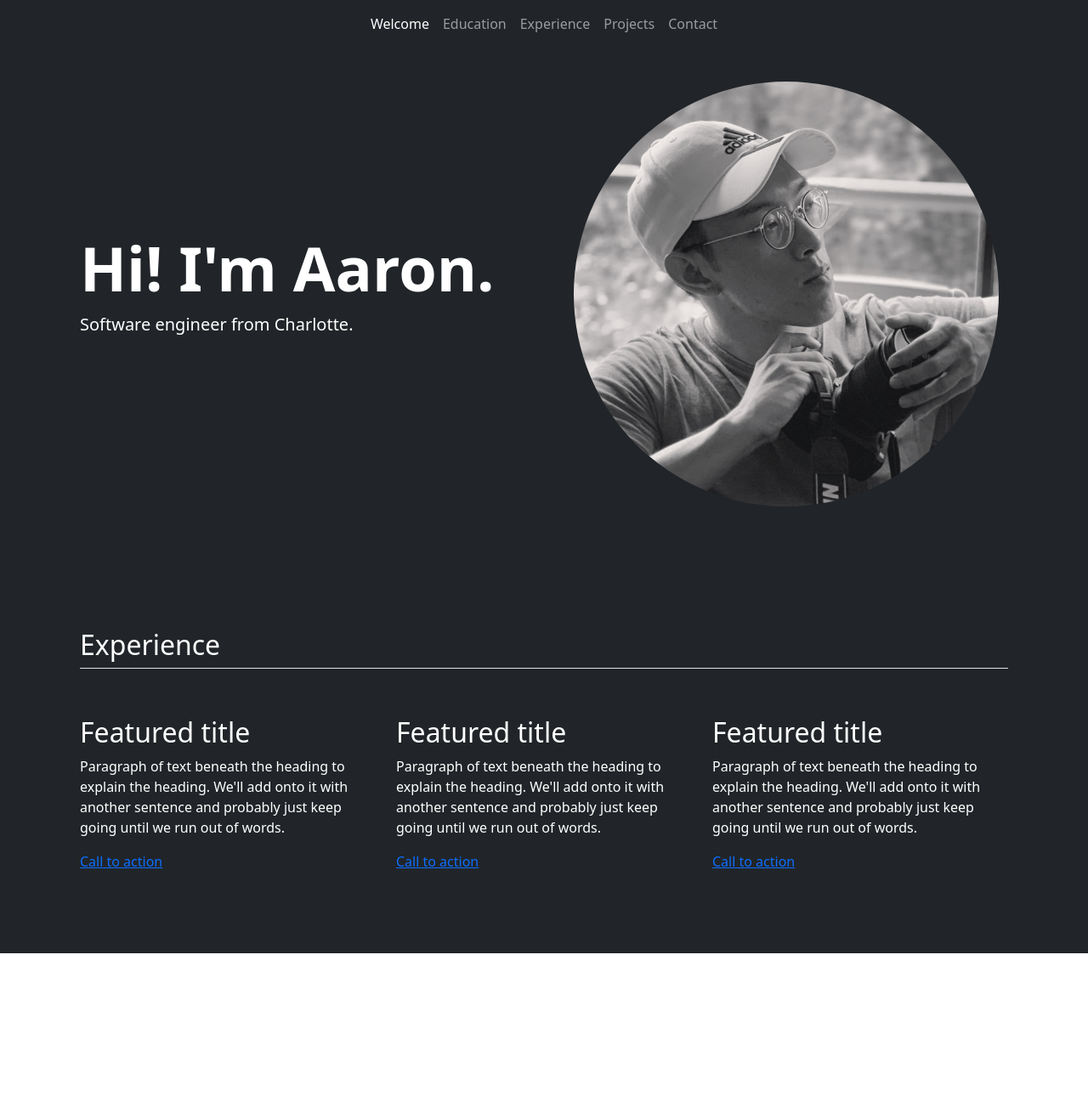
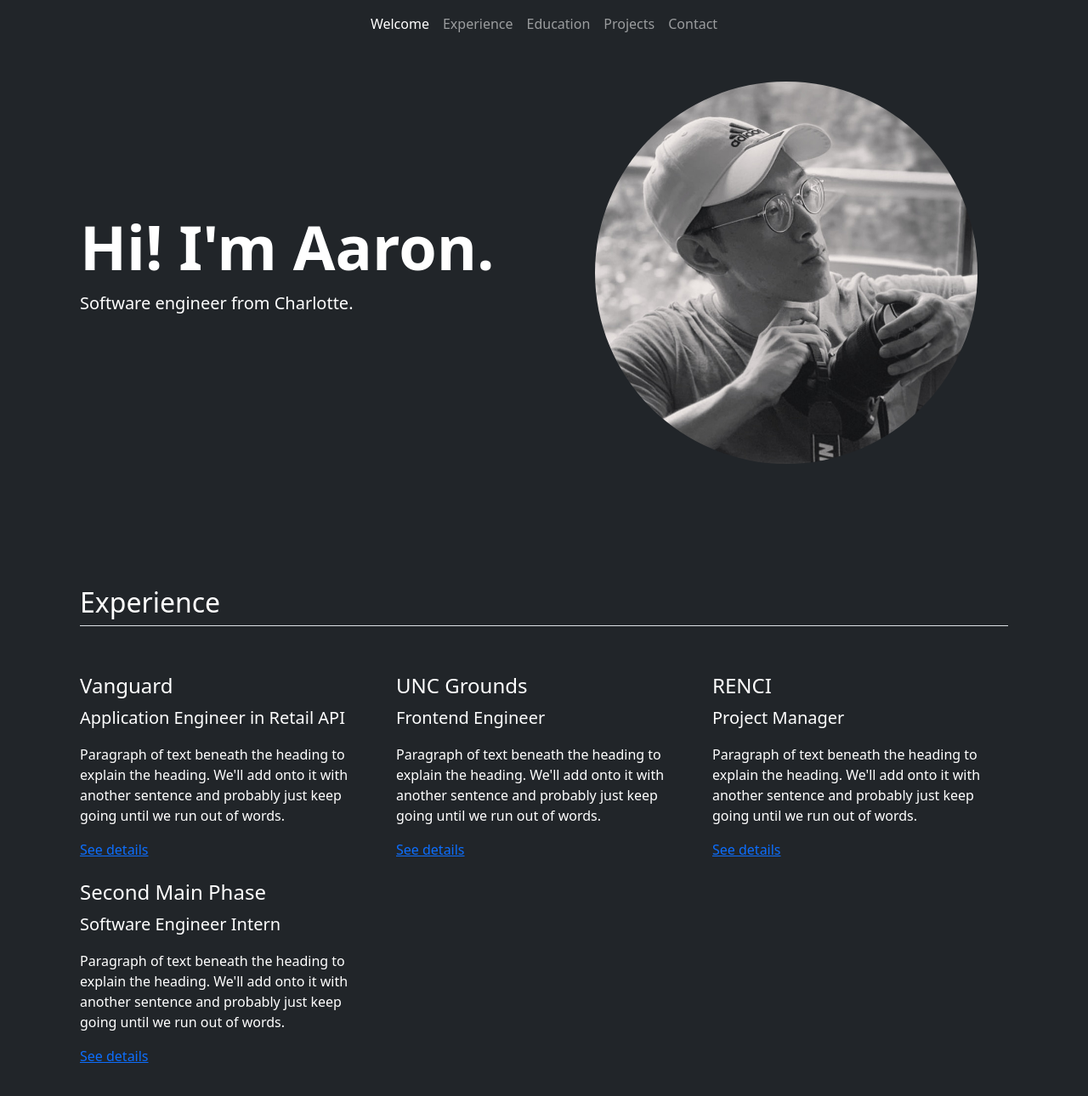
Before and after one commit to aarozhang/portfolio, a React (Create React App) app in the folder aaron-portfolio/: page / in a window 1280 px wide. Shown: the top 1290 px of the page at 85% size. Before the commit the page ends 1122 px from the top, so only its background shows below. Built offline with nearby package versions, Linux system fonts and the light colour scheme.

Commit message:
reorganized into components folder

```diff
--- a/aaron-portfolio/src/App.js
+++ b/aaron-portfolio/src/App.js
@@ -1,124 +1,62 @@
 import "bootstrap/dist/css/bootstrap.min.css";
-import headshot from "./headshot3.jpg";
+import Navbar from "./components/navbar/navbar/navbar";
+import Title from "./components/navbar/title/title";
 
-function Navbar() {
-    return (
-        <nav
-            class="navbar navbar-expand-lg navbar-dark bg-dark fixed-top"
-            aria-label="Tenth navbar example"
-        >
-            <div class="container-fluid">
-                <button
-                    class="navbar-toggler"
-                    type="button"
-                    data-bs-toggle="collapse"
-                    data-bs-target="#navbarsExample08"
-                    aria-controls="navbarsExample08"
-                    aria-expanded="false"
-                    aria-label="Toggle navigation"
-                >
-                    <span class="navbar-toggler-icon"></span>
-                </button>
-
-                <div
-                    class="collapse navbar-collapse justify-content-md-center"
-                    id="navbarsExample08"
-                >
-                    <ul class="navbar-nav">
-                        <li class="nav-item">
-                            <a class="nav-link active" aria-current="page" href="#">
-                                Welcome
-                            </a>
-                        </li>
-                        <li class="nav-item">
-                            <a class="nav-link" href="#">
-                                Education
-                            </a>
-                        </li>
-                        <li class="nav-item">
-                            <a class="nav-link" href="#">
-                                Experience
-                            </a>
-                        </li>
-                        <li class="nav-item">
-                            <a class="nav-link" href="#">
-                                Projects
-                            </a>
-                        </li>
-                        <li class="nav-item">
-                            <a class="nav-link" href="#">
-                                Contact
-                            </a>
-                        </li>
-                    </ul>
-                </div>
-            </div>
-        </nav>
-    );
-}
-
-function Title() {
-    return (
-        <div class="container col-xxl-8 px-4 py-5">
-            <div class="row flex-lg-row-reverse align-items-center g-5 py-5">
-                <div class="col-10 col-sm-8 col-lg-6">
-                    <img
-                        src={headshot}
-                        class="d-block mx-lg-auto img-fluid rounded-circle"
-                        alt="Headshot"
-                        width="500"
-                        height="300"
-                        loading="lazy"
-                    ></img>
-                </div>
-                <div class="col-lg-6">
-                    <h1 class="display-2 fw-bold lh-1 mb-3">Hi! I'm Aaron.</h1>
-                    <p class="lead">Software engineer from Charlotte.</p>
-                </div>
-            </div>
-        </div>
-    );
-}
-
-function Education() {
+function Experience() {
     return (
         <div class="container px-4 py-5" id="featured-3">
             <h2 class="pb-2 border-bottom">Experience</h2>
             <div class="row g-4 py-5 row-cols-1 row-cols-lg-3">
                 <div class="feature col">
                     <div class="feature-icon bg-primary bg-gradient"></div>
-                    <h2>Featured title</h2>
+                    <h4>Vanguard</h4>
+                    <p class="lead">Application Engineer in Retail API</p>
                     <p>
                         Paragraph of text beneath the heading to explain the heading. We'll add onto
                         it with another sentence and probably just keep going until we run out of
                         words.
                     </p>
                     <a href="#" class="icon-link">
-                        Call to action
+                        See details
                     </a>
                 </div>
                 <div class="feature col">
                     <div class="feature-icon bg-primary bg-gradient"></div>
-                    <h2>Featured title</h2>
+                    <h4>UNC Grounds</h4>
+                    <p class="lead">Frontend Engineer</p>
                     <p>
                         Paragraph of text beneath the heading to explain the heading. We'll add onto
                         it with another sentence and probably just keep going until we run out of
                         words.
                     </p>
                     <a href="#" class="icon-link">
-                        Call to action
+                        See details
                     </a>
                 </div>
                 <div class="feature col">
                     <div class="feature-icon bg-primary bg-gradient"></div>
-                    <h2>Featured title</h2>
+                    <h4>RENCI</h4>
+                    <p class="lead">Project Manager</p>
                     <p>
                         Paragraph of text beneath the heading to explain the heading. We'll add onto
                         it with another sentence and probably just keep going until we run out of
                         words.
                     </p>
                     <a href="#" class="icon-link">
-                        Call to action
+                        See details
+                    </a>
+                </div>
+                <div class="feature col">
+                    <div class="feature-icon bg-primary bg-gradient"></div>
+                    <h4>Second Main Phase</h4>
+                    <p class="lead">Software Engineer Intern</p>
+                    <p>
+                        Paragraph of text beneath the heading to explain the heading. We'll add onto
+                        it with another sentence and probably just keep going until we run out of
+                        words.
+                    </p>
+                    <a href="#" class="icon-link">
+                        See details
                     </a>
                 </div>
             </div>
@@ -130,7 +68,8 @@ function App() {
     return (
         <div class="vh-auto bg-dark text-white">
             {Navbar()}
-            {Title()} {Education()}
+            {Title()}
+            {Experience()}
         </div>
     );
 }
--- /dev/null
+++ b/aaron-portfolio/src/components/navbar/navbar/navbar.jsx
@@ -0,0 +1,57 @@
+function Navbar () {
+    return (
+        <nav
+            class="navbar navbar-expand-lg navbar-dark bg-dark fixed-top"
+            aria-label="Tenth navbar example"
+        >
+            <div class="container-fluid">
+                <button
+                    class="navbar-toggler"
+                    type="button"
+                    data-bs-toggle="collapse"
+                    data-bs-target="#navbarsExample08"
+                    aria-controls="navbarsExample08"
+                    aria-expanded="false"
+                    aria-label="Toggle navigation"
+                >
+                    <span class="navbar-toggler-icon"></span>
+                </button>
+
+                <div
+                    class="collapse navbar-collapse justify-content-md-center"
+                    id="navbarsExample08"
+                >
+                    <ul class="navbar-nav">
+                        <li class="nav-item">
+                            <a class="nav-link active" aria-current="page" href="#">
+                                Welcome
+                            </a>
+                        </li>
+                        <li class="nav-item">
+                            <a class="nav-link" href="#">
+                                Experience
+                            </a>
+                        </li>
+                        <li class="nav-item">
+                            <a class="nav-link" href="#">
+                                Education
+                            </a>
+                        </li>
+                        <li class="nav-item">
+                            <a class="nav-link" href="#">
+                                Projects
+                            </a>
+                        </li>
+                        <li class="nav-item">
+                            <a class="nav-link" href="#">
+                                Contact
+                            </a>
+                        </li>
+                    </ul>
+                </div>
+            </div>
+        </nav>
+    );
+};
+
+export default Navbar;
--- /dev/null
+++ b/aaron-portfolio/src/components/navbar/title/title.jsx
@@ -0,0 +1,26 @@
+import headshot from "./headshot3.jpg";
+
+function Title() {
+    return (
+        <div class="container col-xxl-8 px-4 py-5">
+            <div class="row flex-lg-row-reverse align-items-center g-5 py-5">
+                <div class="col-10 col-sm-8 col-lg-6">
+                    <img
+                        src={headshot}
+                        class="d-block mx-lg-auto img-fluid rounded-circle"
+                        alt="Headshot"
+                        width="450"
+                        height="250"
+                        loading="lazy"
+                    ></img>
+                </div>
+                <div class="col-lg-6">
+                    <h1 class="display-2 fw-bold lh-1 mb-3">Hi! I'm Aaron.</h1>
+                    <p class="lead">Software engineer from Charlotte.</p>
+                </div>
+            </div>
+        </div>
+    );
+}
+
+export default Title;
```
Also changed, not shown: aaron-portfolio/src/components/navbar/title/headshot3.jpg (renamed from aaron-portfolio/src/headshot3.jpg), aaron-portfolio/src/logo.svg (deleted).
